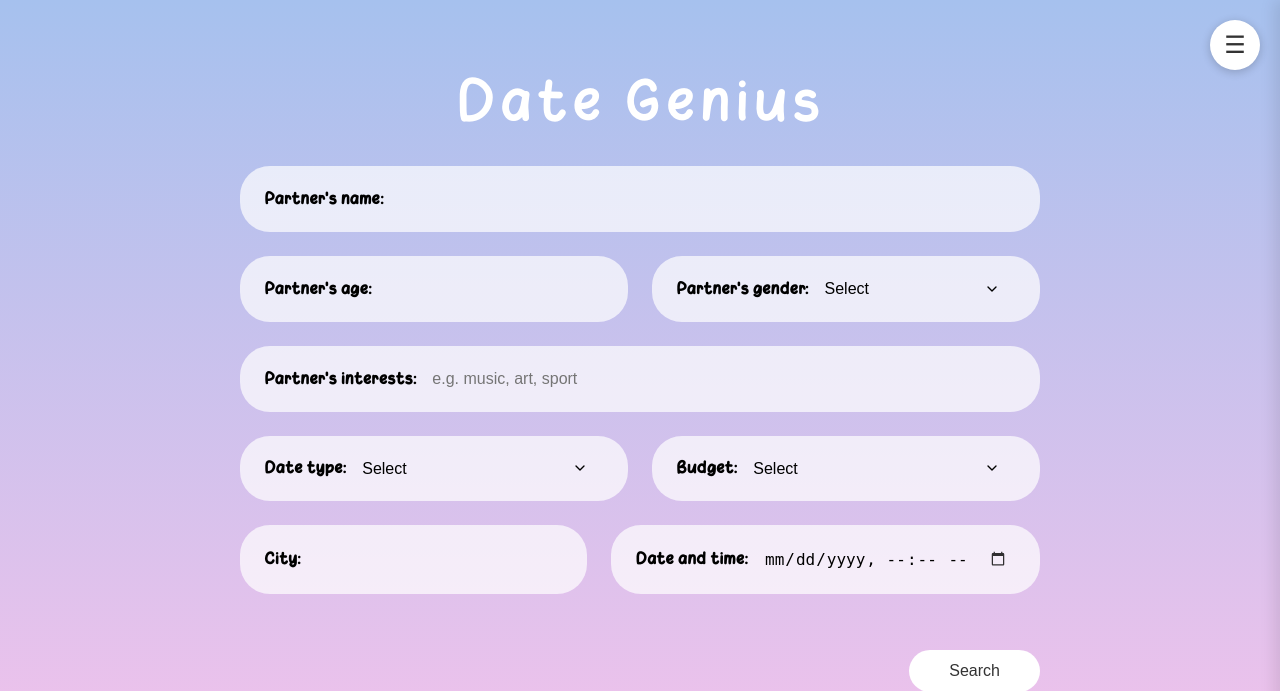
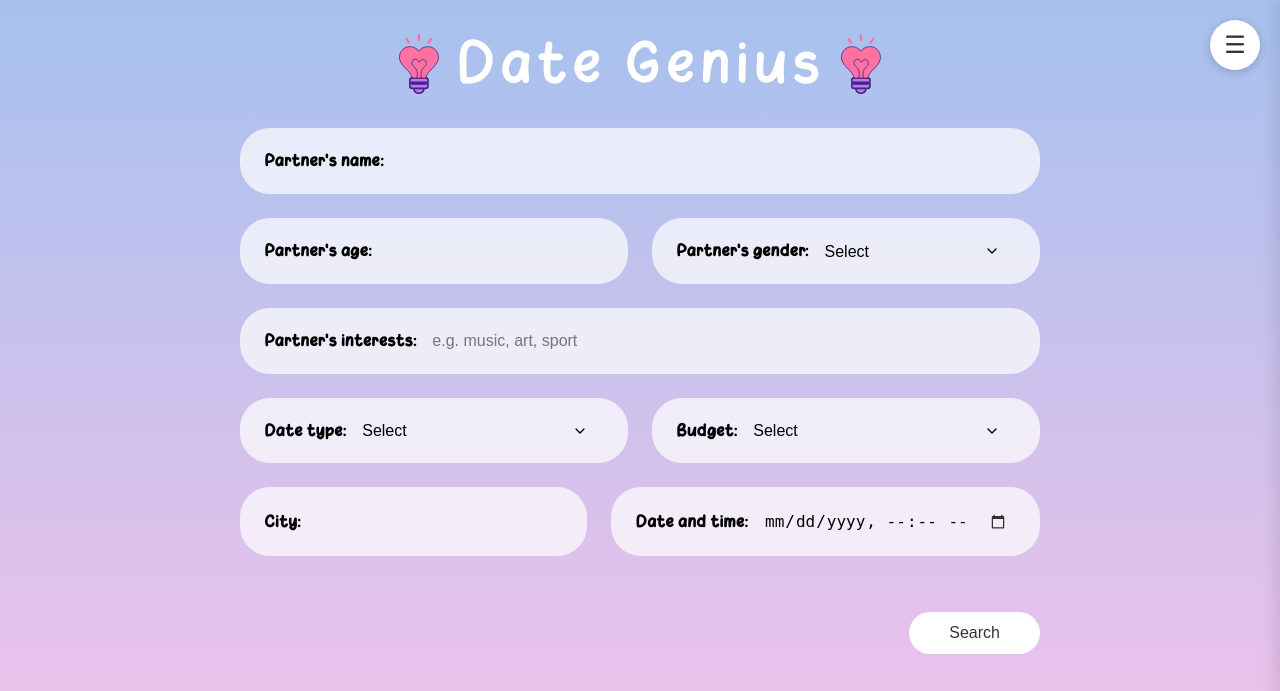
Before and after one commit to Kabanosk/openai-hackathon-2025, a FastAPI app: page / in a window 1280 px wide. Shown: the top 691 px of the page. Run offline with FastAPI, Linux system fonts and the light colour scheme.

Commit message:
add logo

```diff
--- a/app/templates/form.html
+++ b/app/templates/form.html
@@ -17,13 +17,26 @@
       padding: 2rem;
     }
 
+    /* Header with logo + title */
+    .header {
+      display: flex;
+      align-items: center;
+      gap: 1rem;
+      margin-bottom: 2rem;
+    }
+
+    .logo {
+      height: 60px; /* adjust as needed */
+      width: auto;
+    }
+
     h1 {
       font-size: 3.5rem;
       color: white;
       text-align: center;
-      margin-bottom: 2rem;
       font-weight: 300;
       letter-spacing: 4px;
+      margin: 0; /* remove default margin so flex alignment is nicer */
     }
 
     .form-container {
@@ -208,7 +221,12 @@
   </style>
 </head>
 <body>
-  <h1>Date Genius</h1>
+  <!-- Header with logo + title -->
+  <div class="header">
+    <img src="{{ url_for('static', path='images/logo.svg') }}" alt="Date Genius logo" class="logo">
+    <h1>Date Genius</h1>
+    <img src="{{ url_for('static', path='images/logo.svg') }}" alt="Date Genius logo" class="logo">
+  </div>
 
   <form action="/submit-date-form" method="post" class="form-container">
     <div class="form-group">
--- a/pyproject.toml
+++ b/pyproject.toml
@@ -14,9 +14,6 @@ pydantic = "^2.11.3"
 openai-agents = "^0.0.13"
 openai = "^1.76.0"
 python-multipart = "^0.0.20"
-firebase-admin = "^6.8.0"
-google-cloud-firestore = "^2.20.2"
-
 
 [tool.poetry.group.dev.dependencies]
 black = "^25.1.0"
```
Also changed, not shown: app/static/images/logo.png (added), app/static/images/logo.svg (added).
